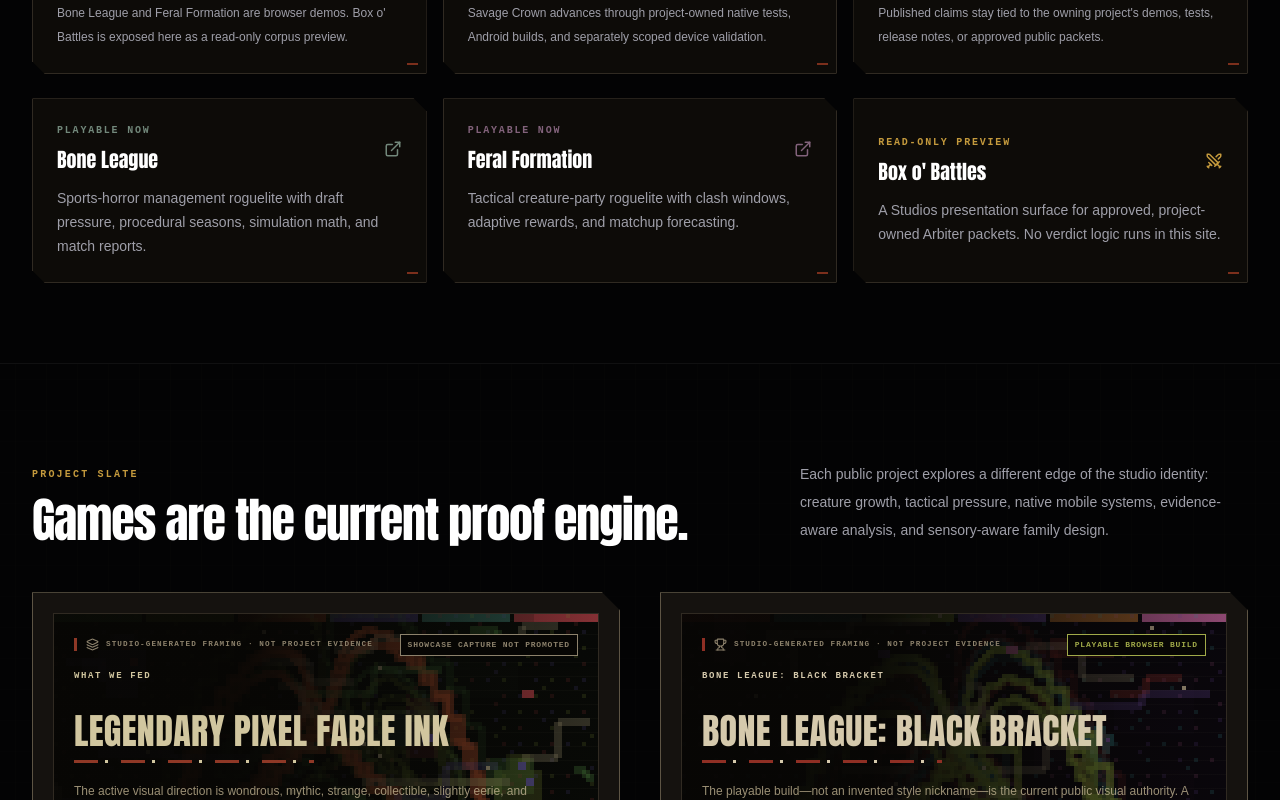
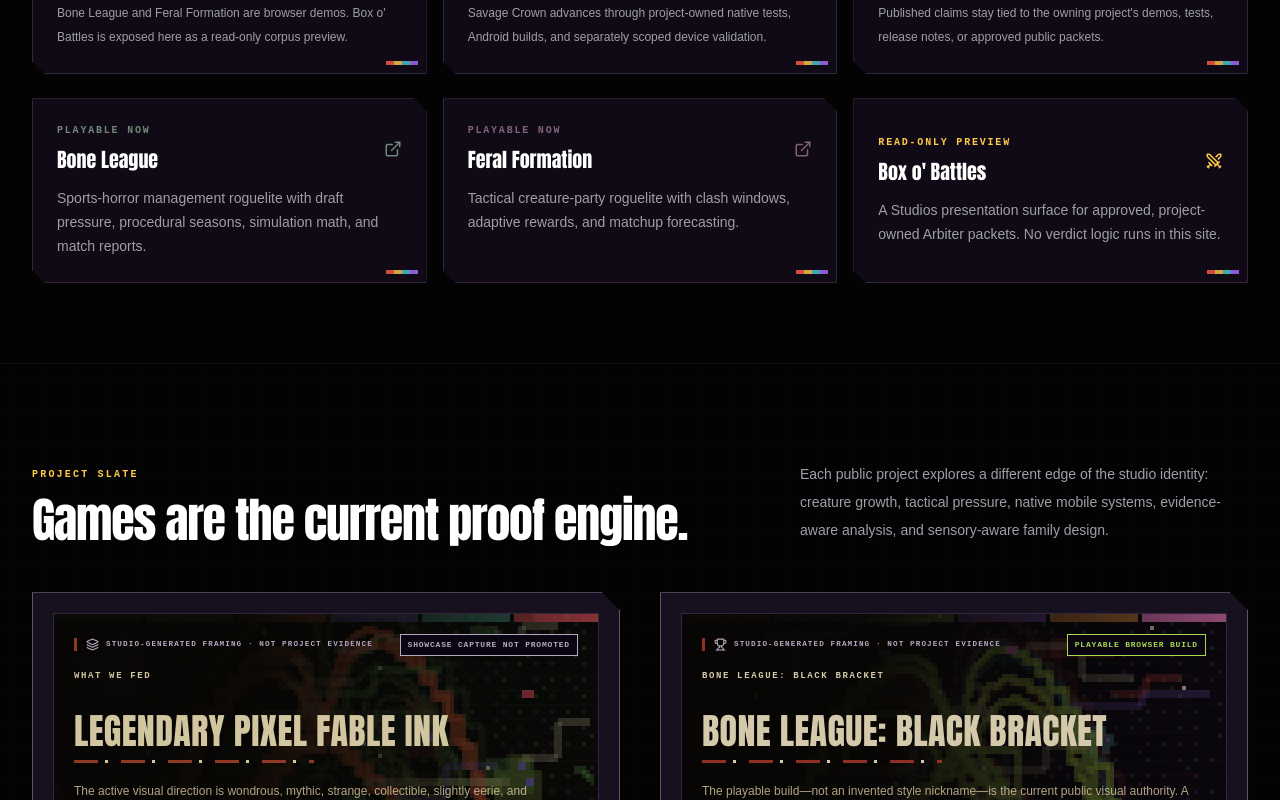
Before and after one commit to ultramonkey23/Ultramonkeydog-studios-, a React (Vite) app: page / in a window 1280 px wide. Shown: the part 1620-2420 px from the top of the page. Built offline with nearby package versions, Linux system fonts and the light colour scheme.

Commit message:
Open the studio palette into a playful property spectrum

```diff
--- a/src/index.css
+++ b/src/index.css
@@ -5,38 +5,41 @@
   --font-display: Impact, Haettenschweiler, "Arial Narrow Bold", sans-serif;
   --font-mono: "Courier New", Courier, ui-monospace, monospace;
 
-  --color-neon-green: #9ba845;
-  --color-electric-blue: #65786b;
-  --color-violet-accent: #72546c;
-  --color-warm-amber: #c1973e;
+  --color-neon-green: #a9d84f;
+  --color-electric-blue: #4bc9d5;
+  --color-violet-accent: #a56fff;
+  --color-warm-amber: #ffc94a;
 
-  --color-zinc-250: #d6c9aa;
-  --color-zinc-350: #aaa087;
-  --color-zinc-405: #8c826f;
-  --color-zinc-450: #746b5c;
-  --color-zinc-650: #4c463d;
-  --color-zinc-850: #211e19;
-  --color-zinc-905: #15120f;
-  --color-amber-450: #d3ad54;
-  --color-amber-550: #9b6d29;
-  --color-sky-450: #72887b;
-  --color-violet-450: #82627b;
+  --color-zinc-250: #f2e0b8;
+  --color-zinc-350: #c5b7ca;
+  --color-zinc-405: #a597ad;
+  --color-zinc-450: #877b91;
+  --color-zinc-650: #55495d;
+  --color-zinc-850: #21192b;
+  --color-zinc-905: #130e19;
+  --color-amber-450: #ffd45d;
+  --color-amber-550: #d8982e;
+  --color-sky-450: #65d6df;
+  --color-violet-450: #bd8cff;
 }
 
 :root {
   color-scheme: dark;
-  --umd-ground: #070604;
-  --umd-deep: #0e0c09;
-  --umd-panel: #15120f;
-  --umd-panel-2: #1d1914;
-  --umd-line: #5d5444;
-  --umd-line-soft: #302a22;
-  --umd-bone: #d2c49f;
-  --umd-ash: #8d826c;
-  --umd-rust: #a63d25;
-  --umd-bile: #a1aa49;
-  --umd-gold: #c49a3d;
-  --umd-shadow: #020201;
+  --umd-ground: #090611;
+  --umd-deep: #100b17;
+  --umd-panel: #17101f;
+  --umd-panel-2: #21162b;
+  --umd-line: #65516f;
+  --umd-line-soft: #34263d;
+  --umd-bone: #f3dfb1;
+  --umd-ash: #b8a8bf;
+  --umd-rust: #ff5b45;
+  --umd-bile: #a9d84f;
+  --umd-gold: #ffc94a;
+  --umd-cyan: #4bc9d5;
+  --umd-violet: #a56fff;
+  --umd-pink: #ff75b5;
+  --umd-shadow: #020103;
 }
 
 * {
@@ -56,15 +59,15 @@ body {
   background-image:
     repeating-linear-gradient(
       0deg,
-      rgba(210, 196, 159, 0.018) 0,
-      rgba(210, 196, 159, 0.018) 1px,
+      rgba(243, 223, 177, 0.025) 0,
+      rgba(243, 223, 177, 0.025) 1px,
       transparent 1px,
       transparent 4px
     ),
     repeating-linear-gradient(
       90deg,
-      rgba(166, 61, 37, 0.012) 0,
-      rgba(166, 61, 37, 0.012) 1px,
+      rgba(165, 111, 255, 0.018) 0,
+      rgba(165, 111, 255, 0.018) 1px,
       transparent 1px,
       transparent 7px
     );
@@ -75,7 +78,7 @@ body {
 }
 
 ::selection {
-  background: var(--umd-bone);
+  background: var(--umd-pink);
   color: var(--umd-ground);
 }
 
@@ -90,7 +93,7 @@ body {
 }
 
 ::-webkit-scrollbar-thumb {
-  background: var(--umd-line);
+  background: var(--umd-violet);
   border: 2px solid var(--umd-ground);
   border-radius: 0;
 }
@@ -114,7 +117,7 @@ a:focus-visible {
 .glass-card {
   position: relative;
   border: 1px solid var(--umd-line-soft);
-  background: rgba(14, 12, 9, 0.96);
+  background: rgba(16, 11, 23, 0.95);
   backdrop-filter: none;
   -webkit-backdrop-filter: none;
   box-shadow: 5px 5px 0 rgba(0, 0, 0, 0.72);
@@ -135,18 +138,24 @@ a:focus-visible {
   position: absolute;
   right: 8px;
   bottom: 8px;
-  width: 11px;
-  height: 2px;
-  background: var(--umd-rust);
+  width: 32px;
+  height: 4px;
+  background: repeating-linear-gradient(
+    90deg,
+    var(--umd-rust) 0 8px,
+    var(--umd-gold) 8px 16px,
+    var(--umd-cyan) 16px 24px,
+    var(--umd-violet) 24px 32px
+  );
   content: "";
-  opacity: 0.72;
+  opacity: 0.82;
   pointer-events: none;
 }
 
 .bg-grid-ambient {
   background-image:
-    linear-gradient(90deg, transparent 0 47%, rgba(210, 196, 159, 0.055) 47% 53%, transparent 53%),
-    linear-gradient(0deg, transparent 0 47%, rgba(210, 196, 159, 0.035) 47% 53%, transparent 53%);
+    linear-gradient(90deg, transparent 0 47%, rgba(75, 201, 213, 0.065) 47% 53%, transparent 53%),
+    linear-gradient(0deg, transparent 0 47%, rgba(255, 117, 181, 0.045) 47% 53%, transparent 53%);
   background-size: 31px 31px;
   image-rendering: pixelated;
 }
@@ -161,7 +170,7 @@ a:focus-visible {
   background: none;
   color: var(--umd-bone);
   -webkit-text-fill-color: currentColor;
-  text-shadow: 3px 3px 0 var(--umd-shadow);
+  text-shadow: 3px 3px 0 var(--umd-violet);
 }
 
 .procedural-field {
@@ -198,22 +207,30 @@ a:focus-visible {
 .material-panel::before {
   position: absolute;
   inset: 4px;
-  border-top: 1px solid rgba(210, 196, 159, 0.12);
-  border-left: 1px solid rgba(210, 196, 159, 0.07);
+  border-top: 1px solid rgba(255, 201, 74, 0.18);
+  border-left: 1px solid rgba(75, 201, 213, 0.12);
   content: "";
   pointer-events: none;
 }
 
 .signal-rule {
-  height: 3px;
+  height: 4px;
   background: repeating-linear-gradient(
     90deg,
     var(--umd-rust) 0 12px,
-    transparent 12px 18px,
-    var(--umd-bone) 18px 20px,
-    transparent 20px 31px
+    transparent 12px 16px,
+    var(--umd-gold) 16px 28px,
+    transparent 28px 32px,
+    var(--umd-cyan) 32px 44px,
+    transparent 44px 48px,
+    var(--umd-violet) 48px 60px,
+    transparent 60px 64px,
+    var(--umd-pink) 64px 76px,
+    transparent 76px 80px,
+    var(--umd-bile) 80px 92px,
+    transparent 92px 96px
   );
-  opacity: 0.78;
+  opacity: 0.9;
 }
 
 /* Flatten generic pill and app-dashboard geometry into a shared material language. */
@@ -248,7 +265,7 @@ a:focus-visible {
 @media (hover: hover) {
   .glass-card:hover {
     transform: translate(-2px, -2px) !important;
-    border-color: var(--umd-line);
+    border-color: var(--umd-violet);
     box-shadow: 8px 8px 0 var(--umd-shadow);
   }
 }
```
